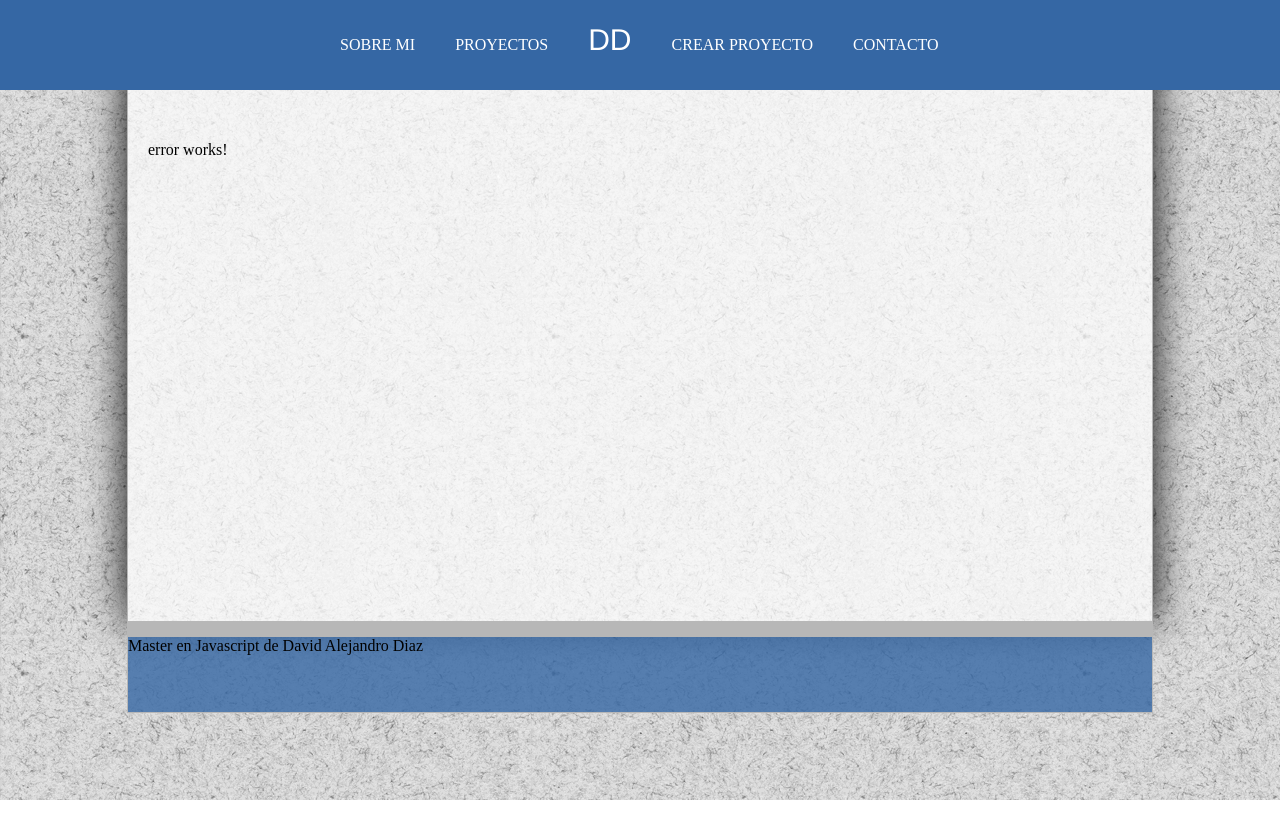
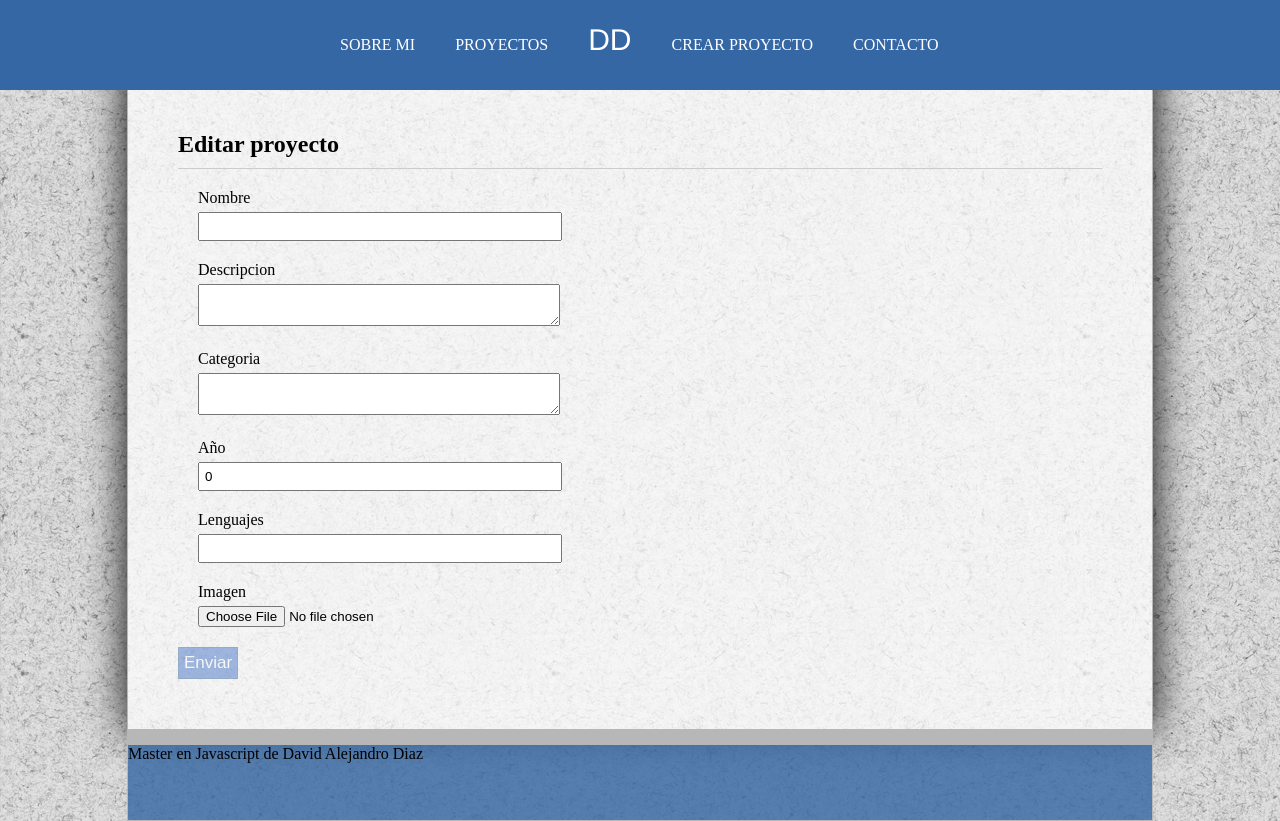
Before and after one commit to discoduro/Master_Javascript, an Angular app in the folder proyecto-angular/: page /editar-proyecto/1 in a window 1280 px wide. Before the commit the page ends 800 px from the top, so only its background shows below. Built offline with nearby package versions, Linux system fonts and the light colour scheme; no server answers.

Commit message:
Se realiza vista de actualizacion de proyecto

```diff
--- a/proyecto-angular/src/app/app.routing.ts
+++ b/proyecto-angular/src/app/app.routing.ts
@@ -1,4 +1,4 @@
-import { ModuleWithProviders, createComponent } from "@angular/core";
+import { Component, ModuleWithProviders, createComponent } from "@angular/core";
 import { Routes, RouterModule } from "@angular/router";
 
 
@@ -10,7 +10,7 @@ import { CreateComponent } from './components/create/create.component';
 import { ContactComponent } from './components/contact/contact.component';
 import { ErrorComponent } from './components/error/error.component';
 import { DetailComponent } from "./components/detail/detail.component";
-
+import { EditComponent } from "./components/edit/edit.component";
 
 const appRoutes: Routes = [
     {path: '', component: AboutComponent},
@@ -19,6 +19,7 @@ const appRoutes: Routes = [
     {path: 'crear-proyecto', component: CreateComponent},
     {path: 'contacto', component: ContactComponent},
     {path: 'proyecto/:id', component: DetailComponent},
+    {path: 'editar-proyecto/:id', component: EditComponent},
     {path: '**', component: ErrorComponent},
 
 ];
--- a/proyecto-angular/src/app/components/create/create.component.html
+++ b/proyecto-angular/src/app/components/create/create.component.html
@@ -1,4 +1,4 @@
-<div class="container">
+<div class="container" *ngIf="project">
     <h2>{{title}}</h2>
 
         <div class="message success" *ngIf="status === 'success'">
@@ -45,7 +45,11 @@
         </p>
         <p>
             <label for="imagen">Imagen</label>
-            <input type="file"  name="imagen" #imagen="ngModel" [(ngModel)]="project.imagen" placeholder="Subir imagen" (change)="fileChangeEvent($event)">
+            <span *ngIf="project.imagen">
+                <img src="{{url+'get-image/'+project.imagen}}" *ngIf="project.imagen" alt="" width="100px">
+                <br>
+            </span>
+            <input type="file"  name="imagen"  placeholder="Subir imagen" (change)="fileChangeEvent($event)">
         </p>
         <input type="submit" value="Enviar" [disabled]="!projectForm.form.valid">
     </form>
--- a/proyecto-angular/src/app/components/detail/detail.component.html
+++ b/proyecto-angular/src/app/components/detail/detail.component.html
@@ -1,4 +1,4 @@
-<div class="container-detail">
+<div class="container-detail" *ngIf="proyect">
   <div class="image-detail">
     <img src="{{url+'get-image/'+proyect.imagen}}" *ngIf="proyect.imagen" alt="">
   </div>
@@ -9,7 +9,7 @@
     <p>{{proyect.year}}</p>
     <p>{{proyect.langs}}</p>
     <p class="buttoms-conf">
-      <a (click)="deleteProject" class="buttom-edit">Editar</a>
+      <a [routerLink]="['/editar-proyecto', proyect._id]" class="buttom-edit">Editar</a>
       <a (click)="deleteProject(proyect._id)"  class="buttom-delete">Borrar</a>
     </p>
   </div>
--- a/proyecto-angular/src/app/components/detail/detail.component.ts
+++ b/proyecto-angular/src/app/components/detail/detail.component.ts
@@ -41,6 +41,7 @@ export class DetailComponent implements OnInit {
       }
     );
   }
+
   deleteProject(id: any){
     this._projectService.deleteProject(id).subscribe(
       response =>{
--- a/proyecto-angular/src/app/components/edit/edit.component.ts
+++ b/proyecto-angular/src/app/components/edit/edit.component.ts
@@ -1,10 +1,94 @@
-import { Component } from '@angular/core';
+import { Component, OnInit } from '@angular/core';
+import { Project } from '../../models/project';
+import { ProjectService } from 'src/app/services/project.service';
+import { NgForm } from '@angular/forms';
+import { UploadService } from '../../services/upload.service';
+import { Global } from '../../services/global';
+import { Router, ActivatedRoute, Params } from '@angular/router';
+
+
 
 @Component({
   selector: 'app-edit',
-  templateUrl: './edit.component.html',
-  styleUrls: ['./edit.component.css']
+  templateUrl: '../create/create.component.html',
+  styleUrls: ['./edit.component.css'],
+  providers: [ProjectService,
+    UploadService]
+
 })
-export class EditComponent {
+export class EditComponent implements OnInit {
 
+  public title: string;
+  public project: Project;
+  public save_project: any;
+  public url: string;
+  public status: string;
+  public filesToUpload: Array<File>;
+
+  constructor(
+    private _proyectService: ProjectService,
+    private _uploadService: UploadService,
+    private _route: ActivatedRoute
+
+  ) {
+    this.title = "Editar proyecto";
+    this.project = new Project('', '', '', '', 0, '', '');
+    this.status = '';
+    this.filesToUpload = [];
+    this.url = Global.url;
+    this.save_project = '';
+  };
+
+
+  ngOnInit(): void {
+    this._route.params.subscribe((params: Params) => {
+      let id = params['id'];
+      this.getProject(id);
+    });
+  }
+
+  getProject(id: any) {
+    this._proyectService.getProject(id).subscribe(
+      (response: any) => {
+        this.project = response.proyect;
+      },
+      (error: any) => {
+        console.log(<any>error)
+      }
+    );
+  }
+
+  onSubmit(form: any) {
+    this._proyectService.updateProject(this.project).subscribe(
+      (response: any) => {
+        if (response.project) {
+          // console.log(response.proyect);
+          // subir imagen
+          if(this.filesToUpload){
+            this._uploadService.makeFileRequest(this.url + "upload-image/" + response.project._id, [], this.filesToUpload, 'imagen')
+            .then((result: any) => {
+
+              this.save_project = response.project;
+              this.status = 'success';
+              // console.log(result);
+              // form.reset();
+            });
+          }  else{
+              this.save_project = response.proyect;
+              this.status = 'success';
+          }
+        } else {
+          this.status = 'failed';
+        }
+      },
+      (error: any) => {
+
+      }
+    );
+  }
+
+  fileChangeEvent(fileInput: any) {
+    console.log(fileInput);
+    this.filesToUpload = <Array<File>>fileInput.target.files;
+  }
 }
--- a/proyecto-angular/src/app/services/project.service.ts
+++ b/proyecto-angular/src/app/services/project.service.ts
@@ -49,4 +49,12 @@ export class ProjectService{
 
         return this._http.delete(this.url+'proyect/'+id, {headers: headers});
     }
+
+    updateProject(project: Project):Observable<any>{
+        let params = JSON.stringify(project);
+        let headers = new HttpHeaders().set('Content-Type','application/json');
+
+        return this._http.put(this.url+'proyect/'+project._id, params, {headers: headers});
+    }
+
 }
```
Also changed, not shown: 7 other files (tests, documents, lock files or other folders).
